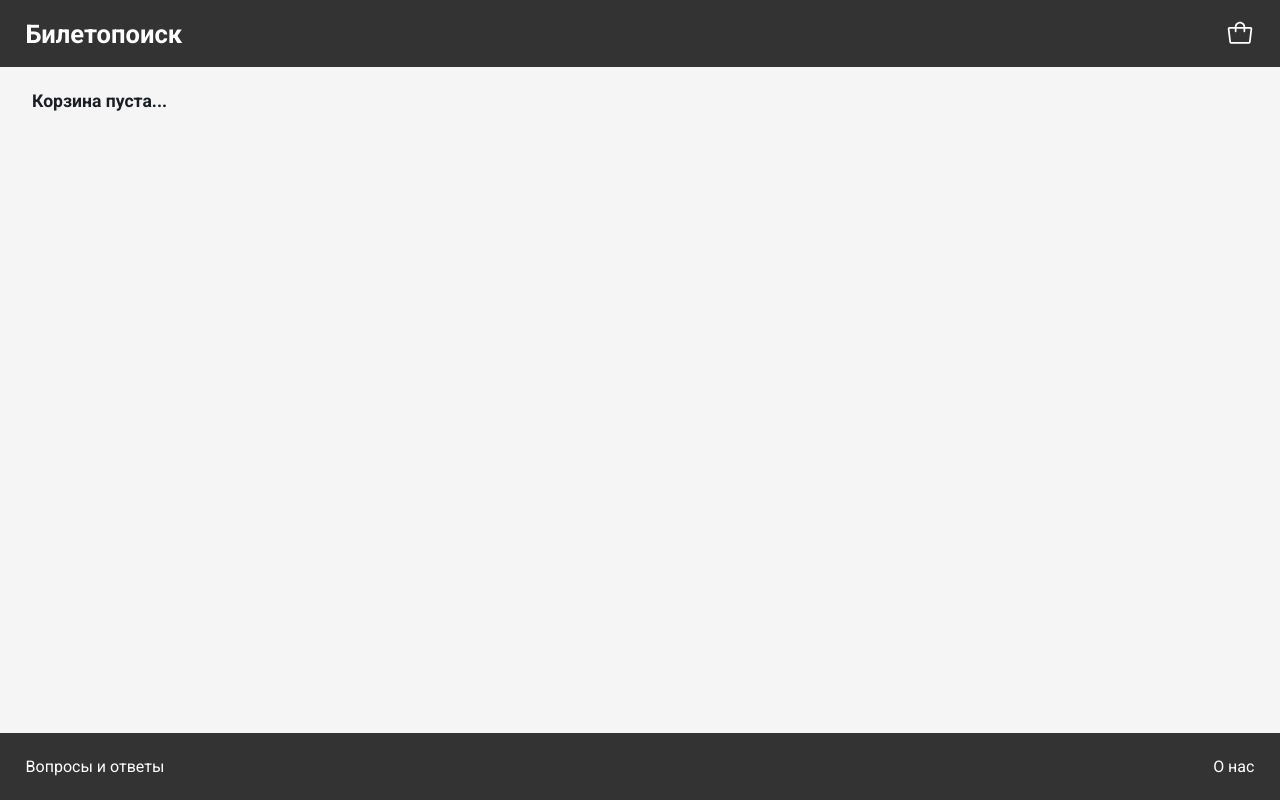
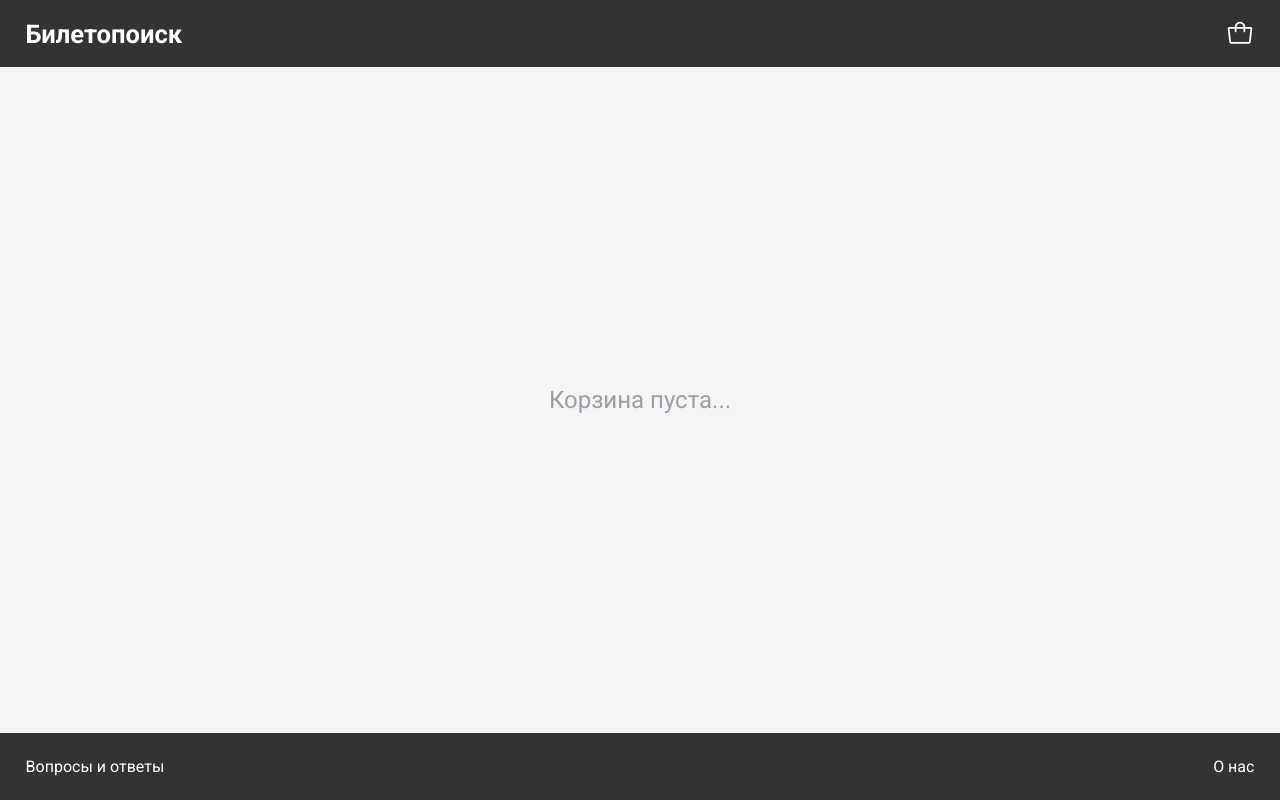
Before and after one commit to FrankRowlinson/shri-bilet, a Next.js app: page /cart in a window 1280 px wide. Built offline with nearby package versions, Linux system fonts and the light colour scheme.

Commit message:
Add proper error message to all pages with data fetch

```diff
--- a/src/app/_components/filter.tsx
+++ b/src/app/_components/filter.tsx
@@ -5,7 +5,7 @@ import classNames from "classnames";
 import { GENRES } from "@/constants";
 
 import { SearchActionKind } from "../page";
-import { Input, Select } from "../_shared-components/";
+import { Error, Input, Select } from "../_shared-components/";
 
 import styles from "./filter.module.css";
 import { useGetCinemasQuery } from "@/store/services/cinemasApi";
@@ -17,6 +17,10 @@ type FilterProps = {
 
 export function Filter({ search, dispatch }: FilterProps) {
   const { data: cinemas, isLoading, error } = useGetCinemasQuery();
+
+  if (error) {
+    <Error>Не удалось загрузить фильтры. Попробуйте снова</Error>;
+  }
 
   return (
     <div className={classNames(styles.container, "paper")}>
--- a/src/app/_components/movie-list.tsx
+++ b/src/app/_components/movie-list.tsx
@@ -3,7 +3,7 @@
 import classNames from "classnames";
 
 import styles from "./movie-list.module.css";
-import { Loader, MovieCard } from "../_shared-components/";
+import { Error, Loader, MovieCard } from "../_shared-components/";
 import { useGetMoviesForMainPageQuery } from "@/store/services/moviesApi";
 import { useDebounce } from "use-debounce";
 
@@ -35,7 +35,9 @@ export function MovieList({ search }: ListProps) {
   }
 
   if (!movies || error) {
-    return null;
+    return (
+      <Error>Не удалось загрузить список фильмов. Попробуйте еще раз</Error>
+    );
   }
 
   return (
--- /dev/null
+++ b/src/app/_shared-components/error.module.css
@@ -0,0 +1,13 @@
+.container {
+  height: 100%;
+  width: 100%;
+
+  display: flex;
+  justify-content: center;
+  align-items: center;
+}
+
+.message {
+  font-size: 1.5rem;
+  color: var(--input-placeholder);
+}
--- /dev/null
+++ b/src/app/_shared-components/error.tsx
@@ -0,0 +1,9 @@
+import styles from "./error.module.css";
+
+export function Error({ children }: React.PropsWithChildren) {
+  return (
+    <div className={styles.container}>
+      <p className={styles.message}>{children}</p>
+    </div>
+  );
+}
--- a/src/app/_shared-components/index.ts
+++ b/src/app/_shared-components/index.ts
@@ -5,3 +5,4 @@ export { MovieCard } from "./movie-card";
 export { QuantityCounter } from "./quantity-counter";
 export { Select } from "./select";
 export { Loader } from "./loader";
+export { Error } from "./error";
--- a/src/app/cart/page.tsx
+++ b/src/app/cart/page.tsx
@@ -11,7 +11,7 @@ import { useAppSelector } from "@/store/store";
 
 import styles from "./page.module.css";
 
-import { Loader, MovieCard } from "../_shared-components/";
+import { Error, Loader, MovieCard } from "../_shared-components/";
 
 export default function Cart() {
   const ids = useAppSelector((state) => selectMovieIds(state));
@@ -23,11 +23,7 @@ export default function Cart() {
   }
 
   if (!data || error) {
-    return (
-      <div className={styles.container}>
-        <h3>Корзина пуста...</h3>
-      </div>
-    );
+    return <Error>Корзина пуста...</Error>;
   }
 
   return (
--- a/src/app/film/[id]/page.tsx
+++ b/src/app/film/[id]/page.tsx
@@ -2,7 +2,7 @@
 
 import { useGetMovieQuery } from "@/store/services/moviesApi";
 
-import { Loader } from "@/app/_shared-components";
+import { Error, Loader } from "@/app/_shared-components";
 
 import MovieInfo from "./_components/movie-info";
 import ReviewSection from "./_components/review-section";
@@ -28,14 +28,14 @@ function FilmPage({ params }: Props) {
   }
 
   if (!movie || movieError) {
-    return <div>Страница не найдена</div>;
+    return <Error>Страница не найдена</Error>;
   }
 
   return (
     <section className='spaced-24'>
       <MovieInfo movie={movie} />
       {reviewsError ? (
-        <div className='paper'>Не удалось загрузить отзывы</div>
+        <Error>Не удалось загрузить отзывы</Error>
       ) : (
         <ReviewSection reviews={reviews} />
       )}
```
